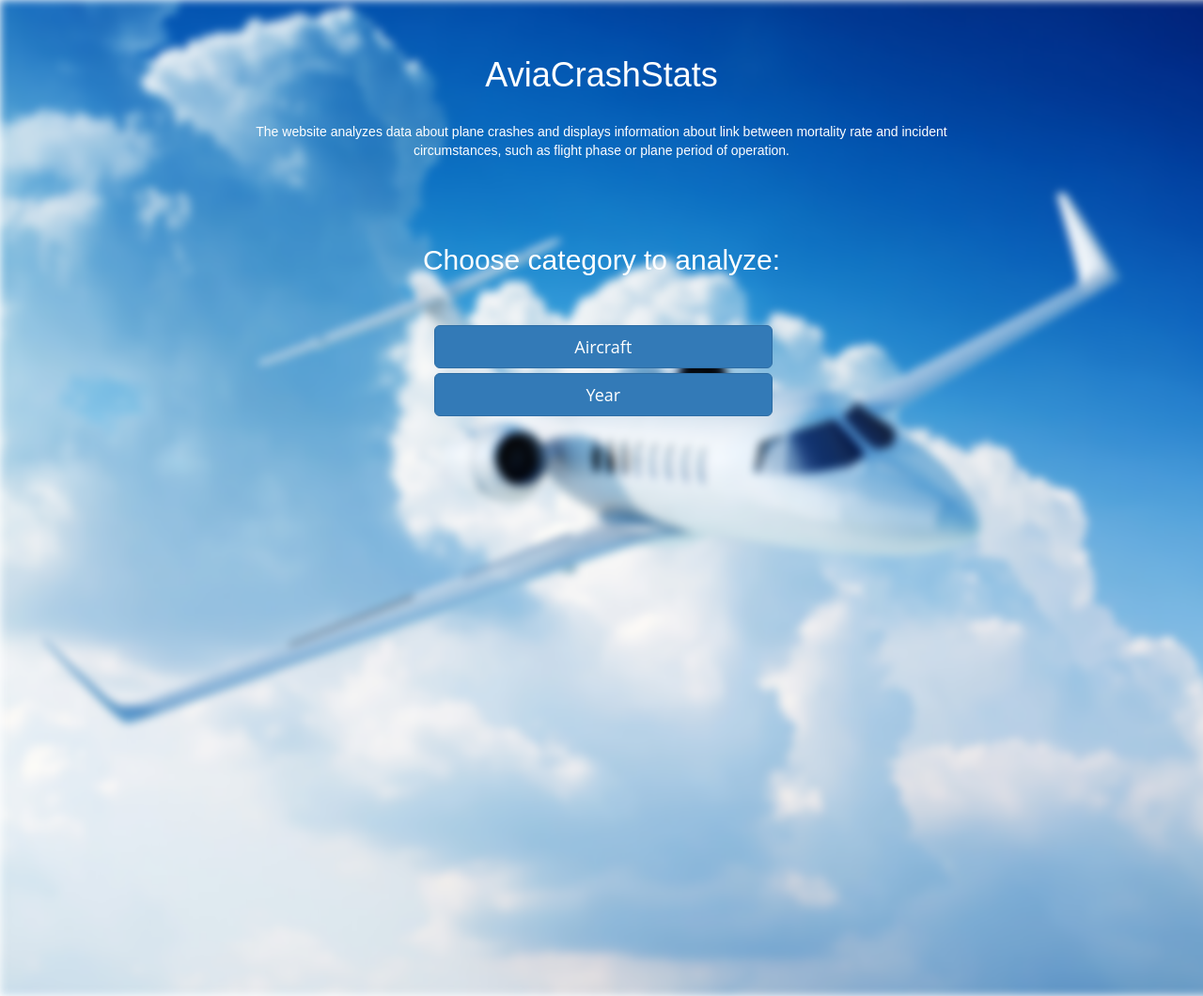
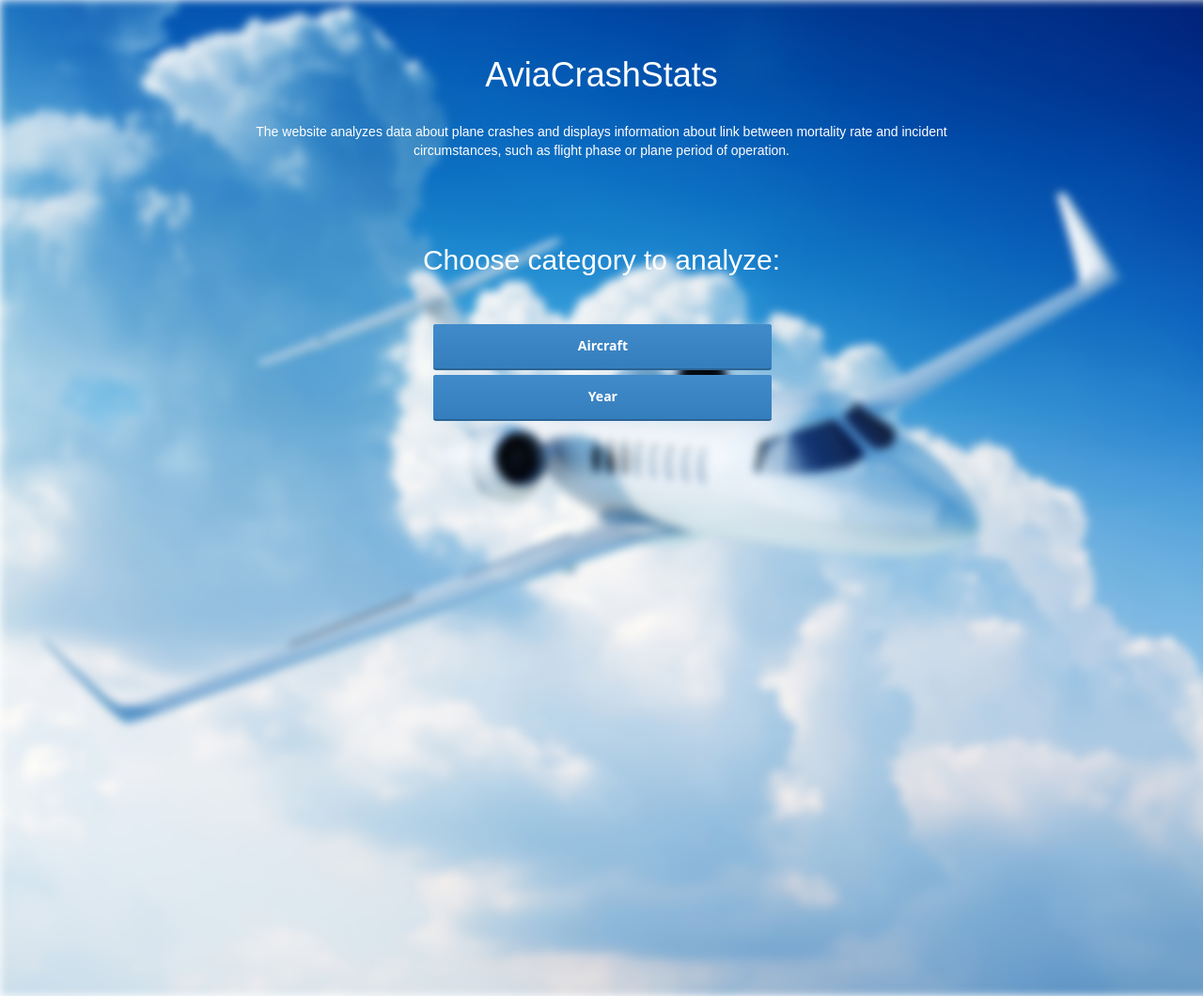
Before and after one commit to MarianDubei/PlaneCrashesAnalysis, a Flask app: page / in a window 1280 px wide. Shown: the whole page at 94% size. Run offline with Flask 2, Linux system fonts and the light colour scheme; some libraries are stand-ins or nearby versions.

Commit message:
updated layout

```diff
--- a/templates/layout.html
+++ b/templates/layout.html
@@ -13,7 +13,117 @@
   <script src='http://unpkg.com/react-dom/umd/react-dom.development.js'></script>
   <script src='https://cdnjs.cloudflare.com/ajax/libs/jquery/3.3.1/jquery.min.js'></script>
   <script src="../static/js/index.js"></script>
+  <style>
+    body {
+  font-family: Helvetica, Arial, sans-serif;
+  color: white;
+}
 
+h1, h2, h3 {
+  font-family: Helvetica, Arial, sans-serif;
+}
+
+.img_center{
+  display: block;
+  margin-left: auto;
+  margin-right: auto;
+  width: 50%;
+}
+
+.bg {
+  position: fixed;
+  top: 0;
+  left: 0;
+  -webkit-filter: blur(8px);
+  -moz-filter: blur(8px);
+  -o-filter: blur(15px);
+  -ms-filter: blur(15px);
+  filter: blur(5px);
+  min-width: 100%;
+  min-height: 100%;
+  z-index:-1;
+}
+.root {
+  z-index: 999;
+}
+
+.btn {
+  margin: .2em .1em;
+  font-family: "Open Sans", sans-serif;
+  font-weight: 700;
+  font-size: 1em;
+  -webkit-font-smoothing: antialiased;
+  -moz-osx-font-smoothing: grayscale;
+  border: none;
+  border-bottom: .15em solid black;
+  border-radius: 3px;
+  padding: 0.65em 1.3em;
+}
+
+.btn-lg {
+  padding: 1em 2em;
+}
+
+.btn-sm,
+.btn-xs {
+  font-size: .85em;
+  padding: .5em 1em;
+}
+
+.btn-xs {
+  font-size: .85em;
+  padding: .25em .75em;
+}
+
+.btn-default {
+  border-color: #d9d9d9;
+  background-image: linear-gradient(#ffffff, #f2f2f2);
+}
+.btn-default:hover {
+  background: linear-gradient(#f2f2f2, #e6e6e6);
+}
+
+.btn-primary {
+  border-color: #2a6496;
+  background-image: linear-gradient(#428bca, #357ebd);
+}
+.btn-primary:hover {
+  background: linear-gradient(#357ebd, #3071a9);
+}
+
+.btn-success {
+  border-color: #3d8b3d;
+  background-image: linear-gradient(#5cb85c, #4cae4c);
+}
+.btn-success:hover {
+  background: linear-gradient(#4cae4c, #449d44);
+}
+
+.btn-info {
+  border-color: #28a1c5;
+  background-image: linear-gradient(#5bc0de, #46b8da);
+}
+.btn-info:hover {
+  background: linear-gradient(#46b8da, #31b0d5);
+}
+
+.btn-warning {
+  border-color: #df8a13;
+  background-image: linear-gradient(#f0ad4e, #eea236);
+}
+.btn-warning:hover {
+  background: linear-gradient(#eea236, #ec971f);
+}
+
+.btn-danger {
+  border-color: #b52b27;
+  background-image: linear-gradient(#d9534f, #d43f3a);
+}
+.btn-danger:hover {
+  background: linear-gradient(#d43f3a, #c9302c);
+}
+
+  </style>
 
 </head>
 <body>
@@ -22,6 +132,44 @@
     <img src="../static/airplane.jpg" class="bg"><br><br>
     {% block body %}{% endblock %}
   </div>
+<script>
+class App extends React.Component {
+  static getDerivedStateFromProps(props, state) {
+    // load data with ajax
+  }
+  load() {
+    loading();
+  }
+  render() {
+    return (
+            React.createElement("div", null, React.createElement("h2", {style:{color: "white", webkitTextStroke: "0.7px #1a1a1a"}, className:"text-center"}, "What {} you need to check?".replace("{}", window.buttonValue)), React.createElement("form", {action:"/analyze", method:"post"}, React.createElement("div", {className:"form-group col-sm-4 col-sm-offset-4"}, React.createElement("input", {className:"form-control", placeholder:"Enter here", type:"text", name:"criteria"})), React.createElement("input", {className:"form-control hidden", type:"text", name:"button", value:window.buttonValue}), React.createElement("button", {className:"btn btn-primary", onClick:this.load, type:"submit"}, "Submit"))));
+  }}
+// React.createElement("input", {type:"submit", name:"submit", value:"Submit"})
 
+
+function renderReact() {
+  ReactDOM.render(
+  React.createElement(App, null),
+  document.getElementById('root'));
+
+}
+window.buttonValue = ""
+
+$(document).on("click", ".aircraft", function () {
+  window.buttonValue = "aircraft";
+  renderReact();
+});
+
+$(document).on("click", ".year", function () {
+  window.buttonValue = "year";
+  renderReact();
+});
+
+$(document).on("click", ".airline", function () {
+  window.buttonValue = "airline";
+  renderReact();
+});
+
+</script>
 </body>
 </html>
```
